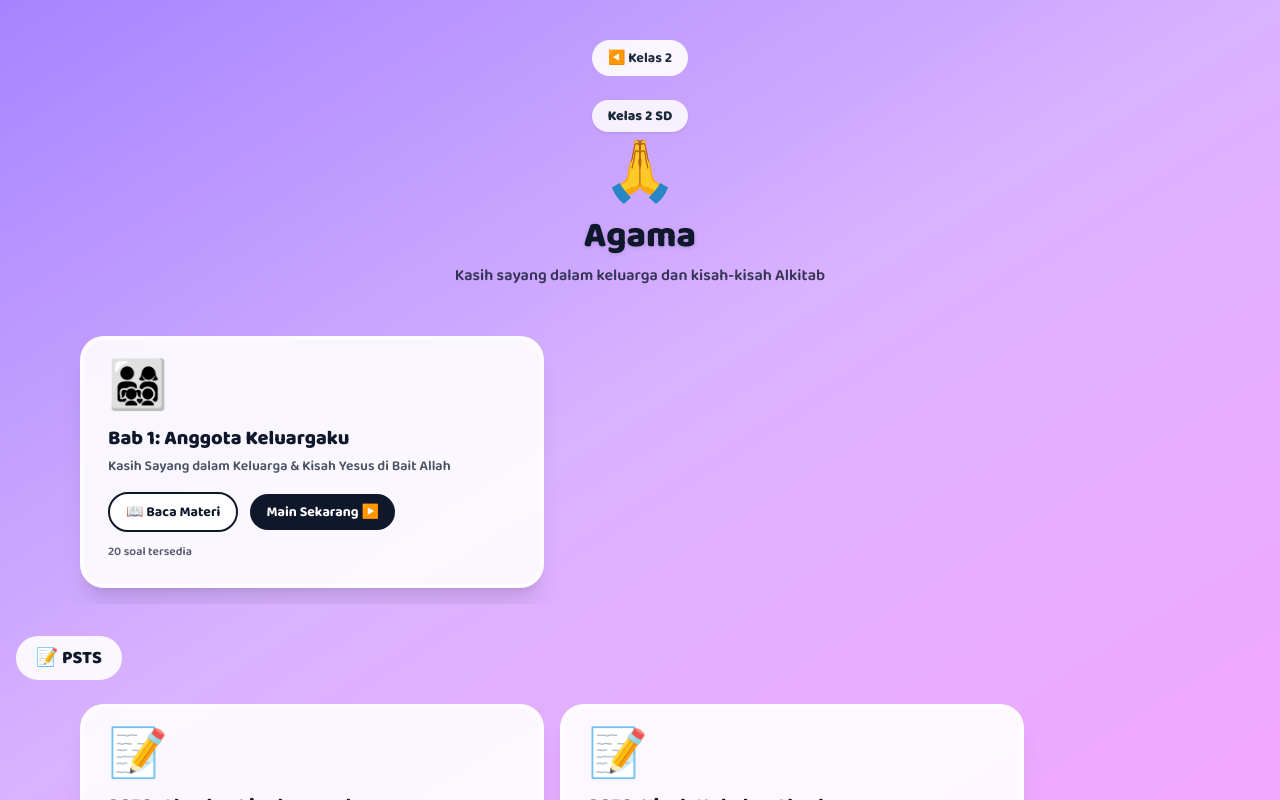
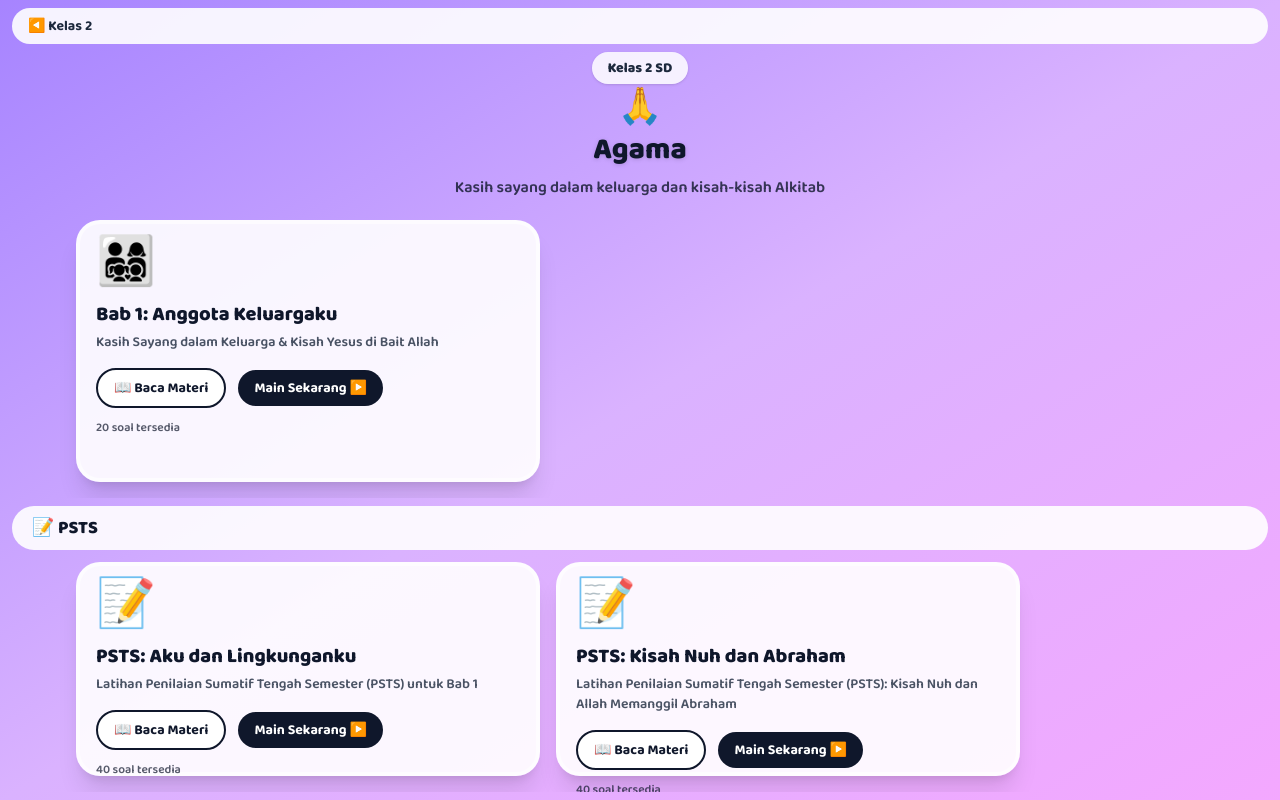
Before and after one commit to theodoresibp/kuis-belajar-anak, a Next.js app: page /mapel/agama in a window 1280 px wide. Built offline with nearby package versions, Linux system fonts and the light colour scheme.

Commit message:
Fit learning navigation screens to landscape viewport

```diff
--- a/src/app/mapel/[subjectId]/page.tsx
+++ b/src/app/mapel/[subjectId]/page.tsx
@@ -27,36 +27,36 @@ export default async function SubjectPage({
 
   return (
     <main
-      className={`min-h-full w-full flex-1 overflow-y-auto overscroll-y-contain flex flex-col items-center justify-start bg-gradient-to-br ${subject.gradient} px-4 py-8 sm:py-10`}
+      className={`h-full min-h-0 w-full flex-1 overflow-hidden flex flex-col items-stretch justify-start bg-gradient-to-br ${subject.gradient} px-3 py-2`}
     >
       <Link
         href={`/kelas/${subject.grade ?? 2}`}
-        className="mb-6 self-start sm:self-auto sm:mb-6 inline-flex items-center gap-2 rounded-full bg-white/90 px-4 py-2 font-bold text-slate-800 text-sm hover:bg-white"
+        className="mb-2 shrink-0 self-start sm:self-auto sm:mb-2 inline-flex items-center gap-2 rounded-full bg-white/90 px-4 py-2 font-bold text-slate-800 text-sm hover:bg-white"
       >
         ◀️ Kelas {subject.grade ?? 2}
       </Link>
 
-      <div className="text-center mb-10">
-        <p className="mb-3 inline-flex rounded-full bg-white/85 px-4 py-1.5 text-sm font-extrabold text-slate-800 shadow-sm">Kelas {subject.grade ?? 2} SD</p>
-        <div className="text-6xl mb-3">{subject.emoji}</div>
-        <h1 className="text-3xl sm:text-4xl font-extrabold text-slate-900 drop-shadow-sm mb-2">
+      <div className="shrink-0 text-center mb-3">
+        <p className="mb-1 inline-flex rounded-full bg-white/85 px-4 py-1.5 text-sm font-extrabold text-slate-800 shadow-sm">Kelas {subject.grade ?? 2} SD</p>
+        <div className="text-4xl mb-1">{subject.emoji}</div>
+        <h1 className="text-2xl sm:text-3xl font-extrabold text-slate-900 drop-shadow-sm mb-2">
           {subject.title}
         </h1>
         <p className="text-slate-900/80 font-semibold">{subject.description}</p>
       </div>
 
       {sections.map((section) => (
-        <section key={section.label ?? "bab"} className="w-full max-w-none mb-8 last:mb-0">
+        <section key={section.label ?? "bab"} className="flex min-h-0 flex-1 flex-col w-full max-w-none mb-2 last:mb-0">
           {section.label && (
-            <h2 className="mb-4 inline-flex items-center gap-2 rounded-full bg-white/90 px-5 py-2 text-lg font-extrabold text-slate-900">
+            <h2 className="mb-1 shrink-0 inline-flex items-center gap-2 rounded-full bg-white/90 px-5 py-2 text-lg font-extrabold text-slate-900">
               📝 {section.label}
             </h2>
           )}
-          <div className="landscape-carousel landscape-carousel--chapters" aria-label="Daftar bab">
+          <div className="landscape-carousel landscape-carousel--chapters min-h-0 flex-1 items-stretch" aria-label="Daftar bab">
             {section.chapters.map((chapter) => (
               <div
                 key={chapter.id}
-                className="rounded-3xl border-4 border-white/60 bg-white/90 p-6 shadow-xl transition-transform hover:scale-[1.02]"
+                className="h-full rounded-3xl border-4 border-white/60 bg-white/90 p-4 shadow-xl transition-transform hover:scale-[1.02]"
               >
                 <div className="text-5xl mb-3">{chapter.emoji}</div>
                 <h2 className="text-xl font-extrabold text-slate-900 mb-1">
```
